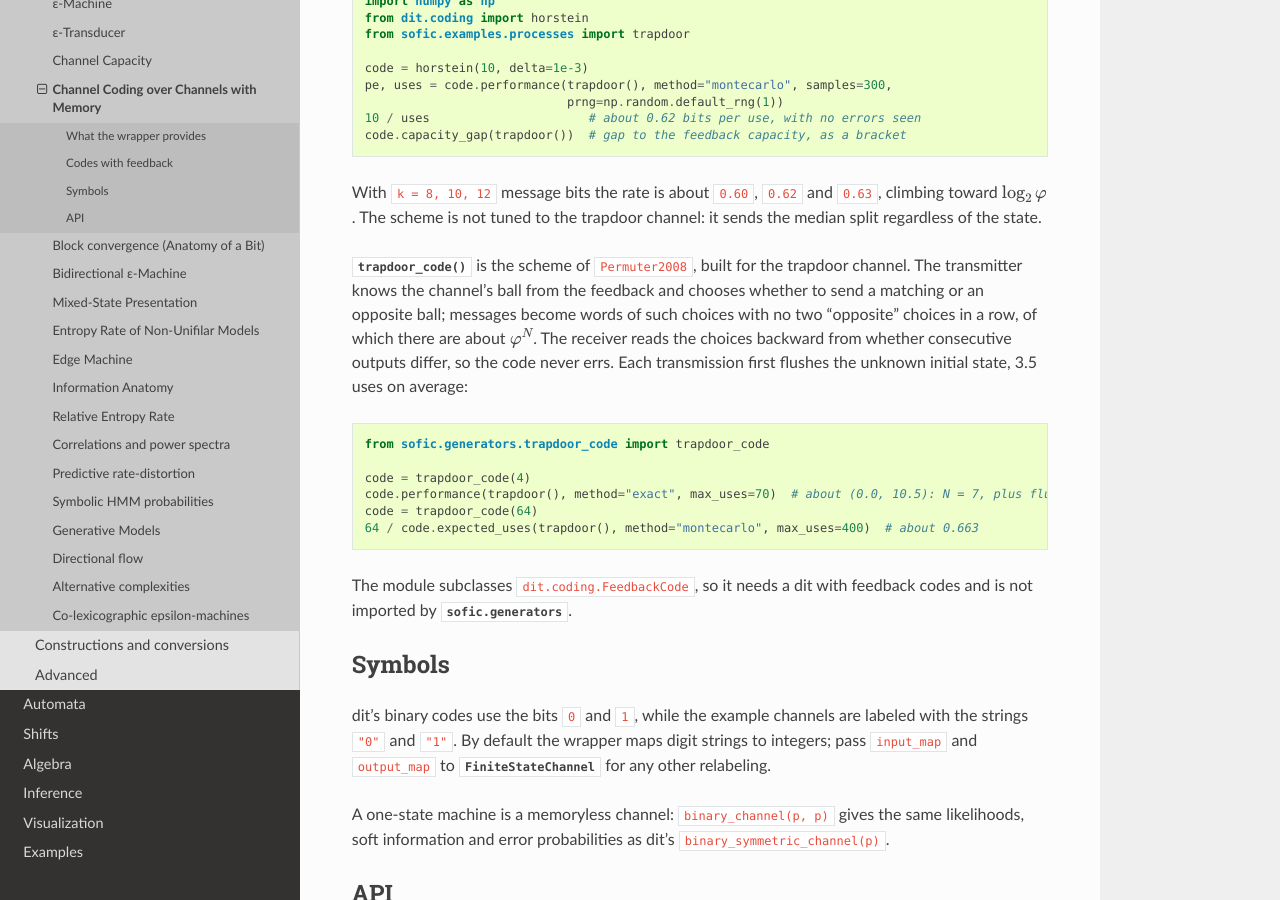
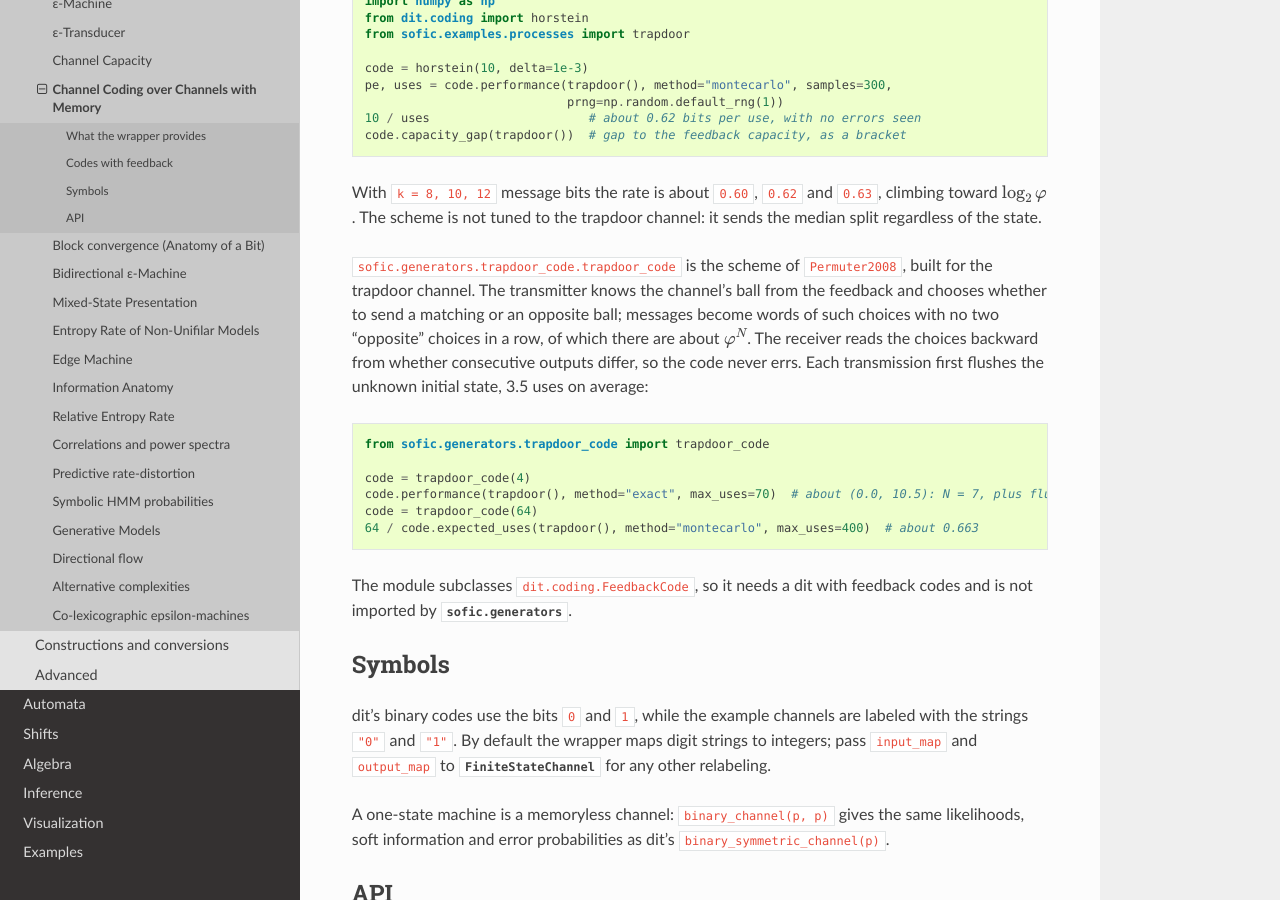
Before and after one commit to dit/sofic, a Sphinx documentation site: the page built from docs/generators/channel_coding.rst, in a window 1280 px wide and 900 px high, scrolled down 1363 px. Built offline with Sphinx 7.4.7 and the Read the Docs theme 3.1.0, drawn with Linux system fonts in a browser that asks for light colours; pages that are not in the unit, such as notebooks, are missing from menus; the version number could not be read and is left out; cross-references to code outside the pages are shown as plain code; part of the change alters nothing that is shown.

Commit message:
Docs: drop trapdoor_code autodoc until dit ships feedback codes
Co-authored-by: Cursor <cursoragent@cursor.com>

```diff
--- a/docs/generators/channel_coding.rst
+++ b/docs/generators/channel_coding.rst
@@ -82,7 +82,7 @@ With ``k = 8, 10, 12`` message bits the rate is about ``0.60``, ``0.62`` and
 ``0.63``, climbing toward :math:`\log_2 \varphi`. The scheme is not tuned to
 the trapdoor channel: it sends the median split regardless of the state.
 
-:func:`~sofic.generators.trapdoor_code.trapdoor_code` is the scheme of
+``sofic.generators.trapdoor_code.trapdoor_code`` is the scheme of
 :cite:`Permuter2008`, built for the trapdoor channel. The transmitter knows
 the channel's ball from the feedback and chooses whether to send a matching or
 an opposite ball; messages become words of such choices with no two
@@ -120,6 +120,3 @@ API
 
 .. autoclass:: FiniteStateChannel
    :members:
-
-.. automodule:: sofic.generators.trapdoor_code
-   :members: TrapdoorCode, trapdoor_code, rll_encode, rll_decode
```
